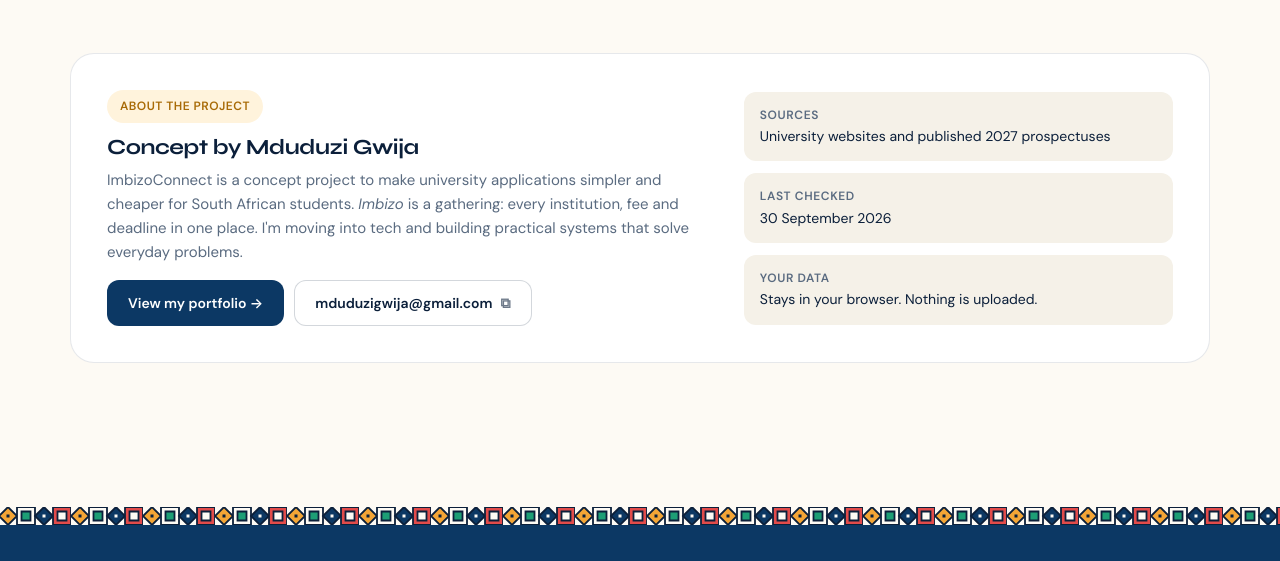
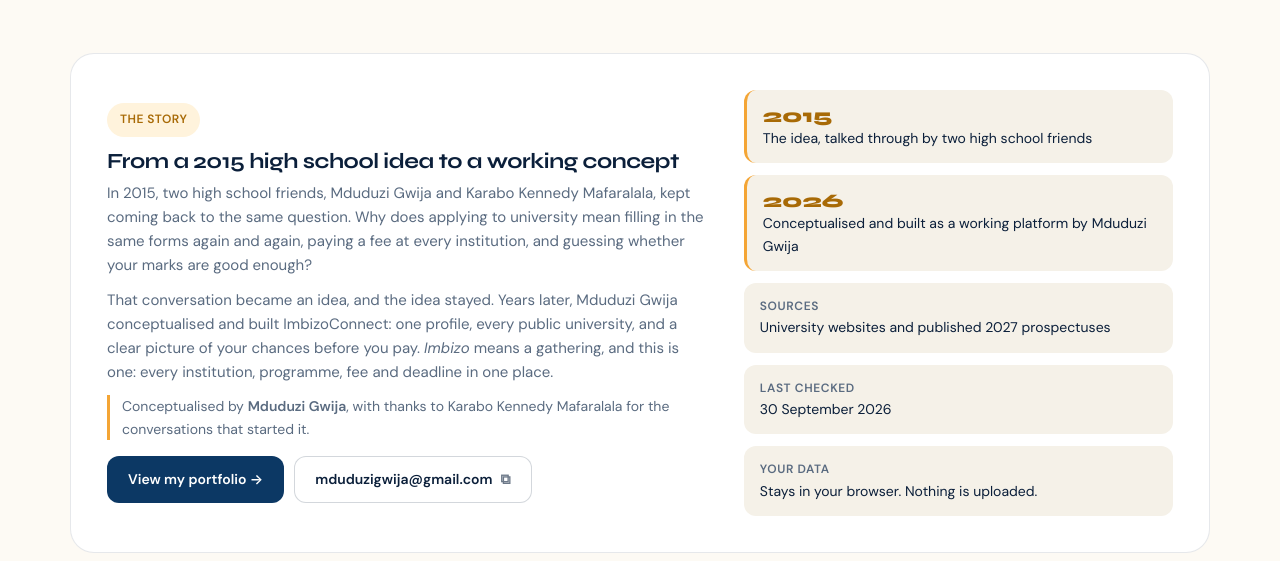
Before and after one commit to MduduziGwija/ImbizoConnect, a website with bundled scripts: page index.html in a window 1280 px wide. Shown: the part 2073-2634 px from the top of the page. Built offline with nearby package versions, Linux system fonts and the light colour scheme.

Commit message:
Tell the story behind ImbizoConnect
The idea started in 2015 in conversations between two high school friends,
Mduduzi Gwija and Karabo Kennedy Mafaralala; Mduduzi Gwija has now
conceptualised and built it as a working platform.

```diff
--- a/assets/css/styles.css
+++ b/assets/css/styles.css
@@ -975,3 +975,7 @@ input[type=radio], input[type=checkbox] { width: auto; box-shadow: none; }
 .prog-min { display: grid; justify-items: end; gap: 4px; font-size: 12.5px; font-weight: 600; white-space: nowrap; text-align: right; }
 .prog-line { margin: 8px 0 0; font-size: 13px; color: var(--muted); }
 .prog-line strong { color: var(--text); }
+.about p + p { margin-top: -4px; }
+.signature { font-size: 14px; border-left: 3px solid var(--gold); padding-left: 12px; }
+.about-facts .timeline-fact { border-left: 3px solid var(--gold); }
+.about-facts .timeline-fact strong { font: 800 1.2rem var(--display); color: var(--amber); letter-spacing: 0; text-transform: none; }
--- a/index.html
+++ b/index.html
@@ -124,15 +124,19 @@
 
     <div class="about">
       <div>
-        <span class="eyebrow dark">About the project</span>
-        <h2>Concept by Mduduzi Gwija</h2>
-        <p>ImbizoConnect is a concept project to make university applications simpler and cheaper for South African students. <em>Imbizo</em> is a gathering: every institution, fee and deadline in one place. I'm moving into tech and building practical systems that solve everyday problems.</p>
+        <span class="eyebrow dark">The story</span>
+        <h2>From a 2015 high school idea to a working concept</h2>
+        <p>In 2015, two high school friends, Mduduzi Gwija and Karabo Kennedy Mafaralala, kept coming back to the same question. Why does applying to university mean filling in the same forms again and again, paying a fee at every institution, and guessing whether your marks are good enough?</p>
+        <p>That conversation became an idea, and the idea stayed. Years later, Mduduzi Gwija conceptualised and built ImbizoConnect: one profile, every public university, and a clear picture of your chances before you pay. <em>Imbizo</em> means a gathering, and this is one: every institution, programme, fee and deadline in one place.</p>
+        <p class="signature">Conceptualised by <strong>Mduduzi Gwija</strong>, with thanks to Karabo Kennedy Mafaralala for the conversations that started it.</p>
         <div class="btn-row">
           <a class="btn btn-primary" href="https://mduduzigwija.github.io/Mduduzi-Gwija-Profile-Site-1/" target="_blank" rel="noopener">View my portfolio →</a>
           <button class="btn btn-outline" id="copy-email" data-email="mduduzigwija@gmail.com">mduduzigwija@gmail.com <span class="copy-ico" aria-hidden="true">⧉</span></button>
         </div>
       </div>
       <ul class="about-facts">
+        <li class="timeline-fact"><strong>2015</strong><span>The idea, talked through by two high school friends</span></li>
+        <li class="timeline-fact"><strong>2026</strong><span>Conceptualised and built as a working platform by Mduduzi Gwija</span></li>
         <li><strong>Sources</strong><span>University websites and published <span data-intake></span> prospectuses</span></li>
         <li><strong>Last checked</strong><span data-verified></span></li>
         <li><strong>Your data</strong><span>Stays in your browser. Nothing is uploaded.</span></li>
```
Also changed, not shown: README.md.
